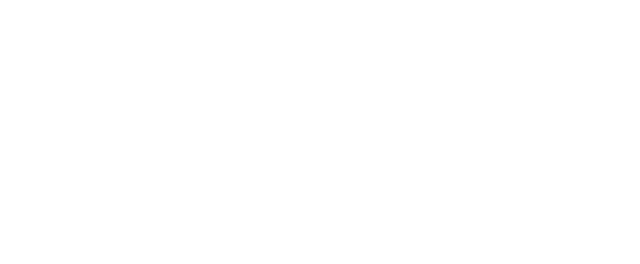
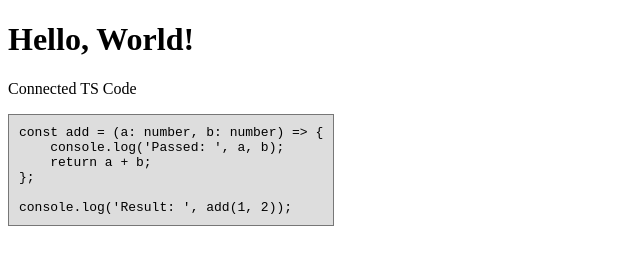
Before and after one commit to AegisVP/goit-advancedjs-hw-05, a website: page index.html in a window 1280 px wide. Shown: the whole page, without its empty margins (0-640 px from the left). Drawn offline with Linux system fonts and the light colour scheme.

Commit message:
add some explanation

```diff
--- a/index.html
+++ b/index.html
@@ -1,12 +1,23 @@
 <!DOCTYPE html>
 <html lang="en">
-<head>
-    <meta charset="UTF-8">
-    <meta name="viewport" content="width=device-width, initial-scale=1.0">
+  <head>
+    <meta charset="UTF-8" />
+    <meta name="viewport" content="width=device-width, initial-scale=1.0" />
     <title>TS Project</title>
-</head>
-<body>
+  </head>
+
+  <body>
+    <h1>Hello, World!</h1>
+
+    <p>Connected TS Code</p>
+    <pre style="padding:10px; border:1px solid #777777; background-color: #dddddd; display:block; width: min-content;"
+>const add = (a: number, b: number) => {
+    console.log('Passed: ', a, b);
+    return a + b;
+};
+
+console.log('Result: ', add(1, 2));</pre>
 
     <script src="dst/index.js"></script>
-</body>
+  </body>
 </html>
```
